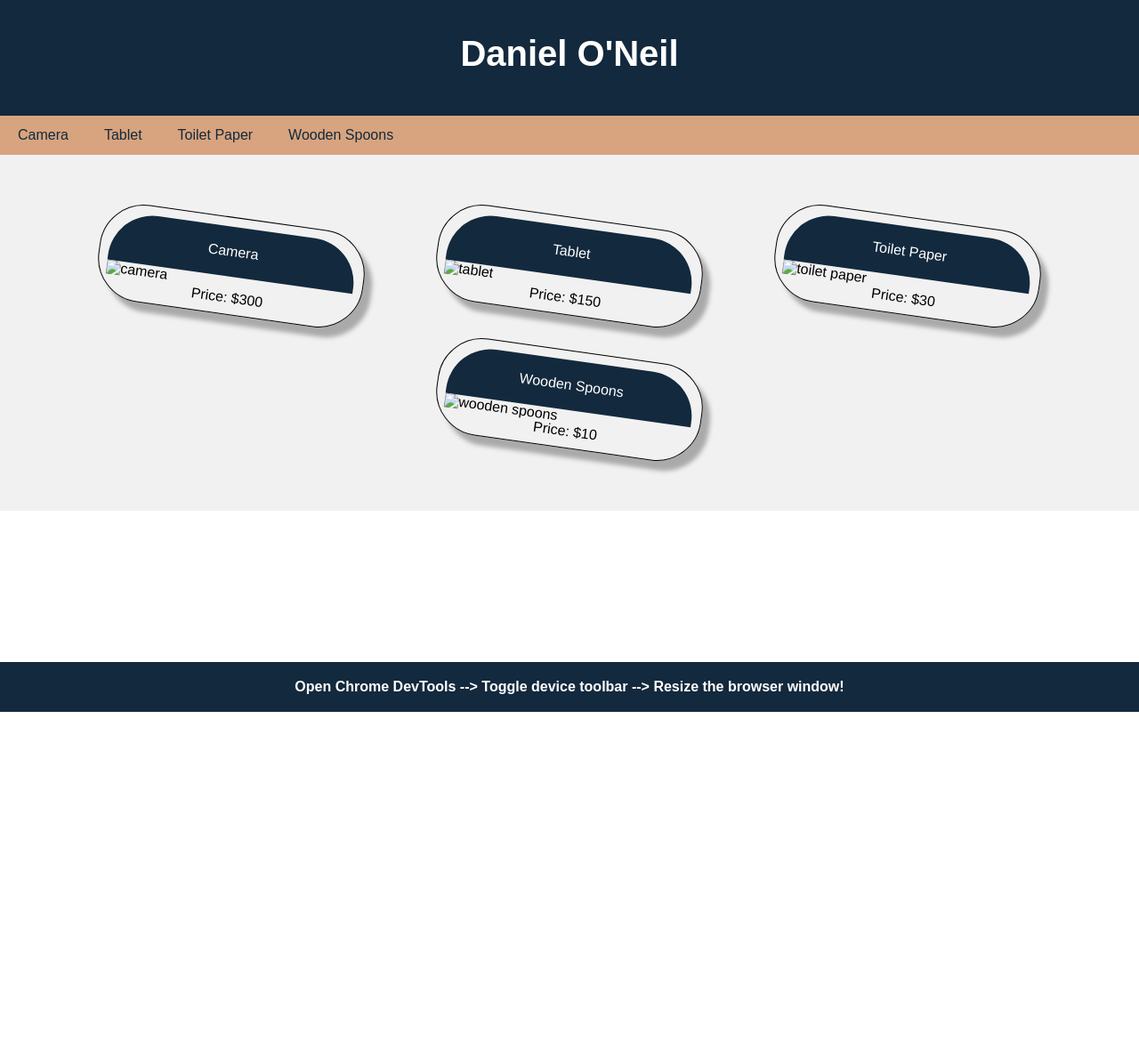
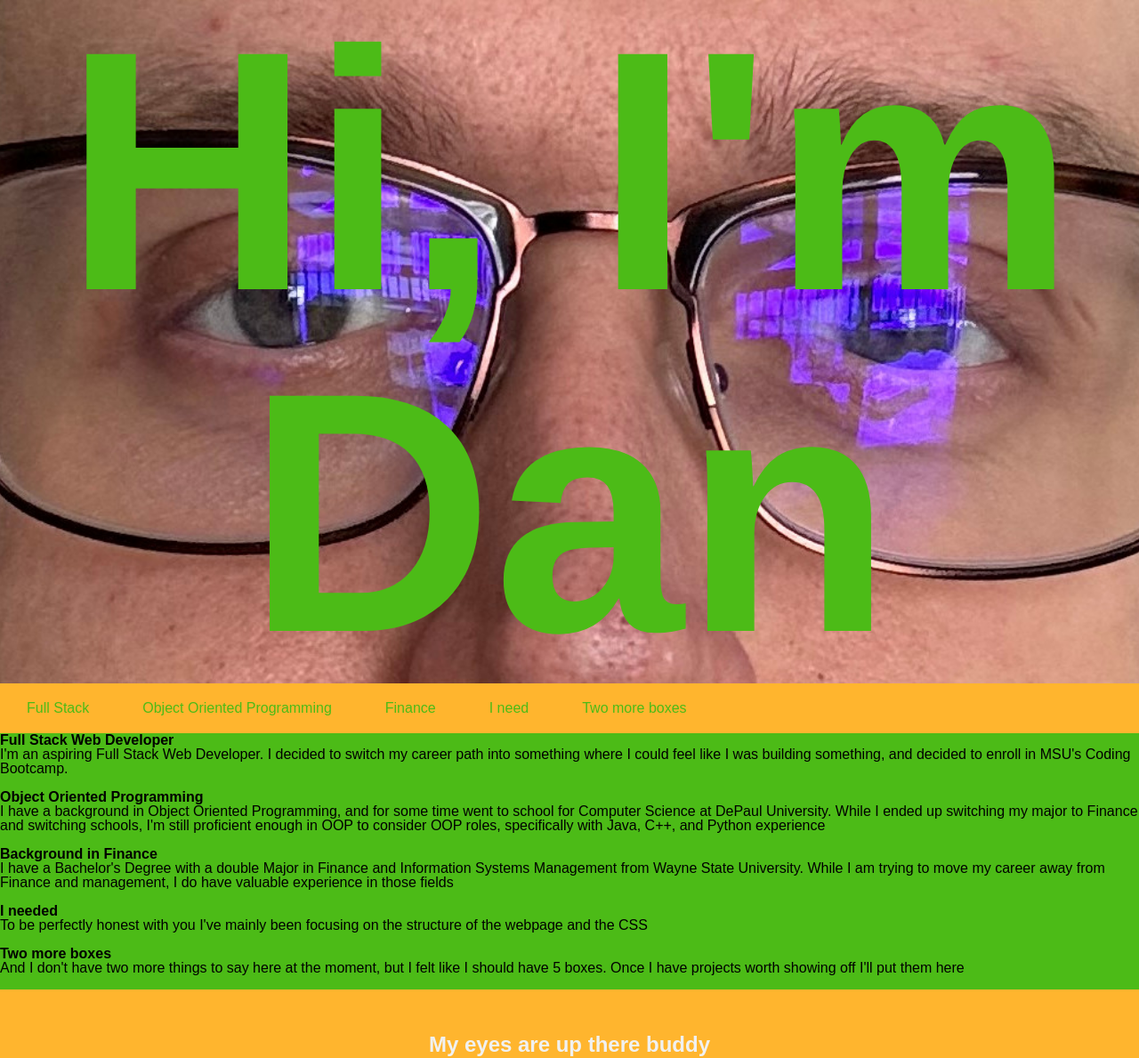
Before and after one commit to danpatoneil/Portfolio, a plain HTML site: page index.html in a window 1280 px wide. Shown: the whole page at 89% size. Before the commit the page ends 800 px from the top, so only its background shows below. Drawn offline with Linux system fonts and the light colour scheme.

Commit message:
replacing old CSS with worse CSS and altering content to be actually mine

```diff
--- a/assets/css/style.css
+++ b/assets/css/style.css
@@ -1,96 +1,71 @@
 :root {
---dark: #13293d;
---light: #f1f1f1;
---borderRad: 50px;
-}
-
-body {
-  font-size: 16px;
-  display: flex;
-  flex-direction: column;
-  min-height: 100vh;
-  justify-content: flex-start;
+--green: #4CBB17;
+--white: #f1f1f1;
+--orange: #FFB52E;
 }
 
 h1 {
-  font-size: 2.5rem;
-  margin-bottom: 10px;
+  font-size: 24rem;
 }
 
 h2 {
   font-size: 1.5rem;
-  margin-bottom: 10px;
 }
 
 header {
-  padding: 40px;
+  background-image: url(../images/eyes.jpg);
+  background-position: center;
+  background-size: cover;
+  color: var(--green);
   text-align: center;
-  background: var(--dark);
-  color: #fff;
 }
 
 nav {
   display: flex;
-  background-color: #d8a47f;
+  background-color: var(--orange);
 }
 
 nav a {
-  color: var(--dark);
-  padding: 14px 20px;
+  color: var(--green);
+  padding: 20px 30px;
   text-decoration: none;
-  text-align: center;
 }
 
 nav a:hover {
-  background-color: var(--light);
+  background-color: var(--white);
 }
 
 main {
+  background-color: var(--green);
   display: flex;
   flex-wrap: wrap;
 }
 
 footer {
-  width: 100%;
-  bottom: 0;
-  padding: 20px;
+  padding: 50px 0px 10px 0px;
   text-align: center;
-  background: var(--dark);
-  color: #fff;
-  margin-top: auto;
+  background-color: var(--orange);
+  color: var(--white);
 }
 
-.products {
-  flex: 1;
-  background-color: var(--light);
-  padding: 50px;
-  display: flex;
-  flex-wrap: wrap;
-  justify-content: space-evenly;
+.card:first-of-type{
+  width: 100%;
+}
+
+.card:hover{
+
 }
 
 .card {
-  border-style: solid;
-  border-width: 1px;
-  border-radius: var(--borderRad);
-  padding: 10px;
   flex: 0 0 300px;
-  transform: rotate(8deg);
-  box-shadow: 10px 10px 5px #aaaaaa;
-  margin: 20px;
 }
 
 .card > header {
-  border-radius: var(--borderRad) var(--borderRad) 0px 0px;
-  padding: 20px;
+
 }
 
 .card > p {
-  text-align: center;
-}
 
-.card > img {
-  width: 100%;
 }
 
 @media screen and (max-width: 768px) {
--- a/index.html
+++ b/index.html
@@ -12,50 +12,52 @@
 <body>
   <!-- Header -->
   <header>
-    <h1>Daniel O'Neil</h1>
+    <h1>Hi, I'm Dan</h1>
   </header>
 
   <!-- Navbar -->
   <nav>
-    <a href="#">Camera</a>
-    <a href="#">Tablet</a>
-    <a href="#">Toilet Paper</a>
-    <a href="#">Wooden Spoons</a>
+    <a href="#fullStack">Full Stack</a>
+    <a href="#oop">Object Oriented Programming</a>
+    <a href="#finance">Finance</a>
+    <a href="#need">I need</a>
+    <a href="#boxes">Two more boxes</a>
   </nav>
 
   <!-- Body -->
   <main>
-    <!-- Product Cards -->
-    <div class="products">
-      <section class="card">
-        <header>Camera</header>
-        <img src="" alt="camera" />
-        <p>Price: $300</p>
-      </section>
-      <section class="card">
-        <header>Tablet</header>
-        <img src="" alt="tablet" />
-        <p>Price: $150</p>
-      </section>
-      <section class="card">
-        <header>Toilet Paper</header>
-        <img src="" alt="toilet paper" />
-        <p>Price: $30</p>
-      </section>
-      <section class="card">
-        <header>Wooden Spoons</header>
-        <img src="" alt="wooden spoons" />
-        <p>Price: $10</p>
-      </section>
-    </div>
+    <section>
+      <div class="card" id="fullStack">
+        <h3>Full Stack Web Developer</h3>
+        <p>I'm an aspiring Full Stack Web Developer. I decided to switch my career path into something where I could feel like I was building something, and decided to enroll in MSU's Coding Bootcamp.</p>
+        <img src="" alt="">
+      </div>
+      <div class="card" id="oop">
+        <h3>Object Oriented Programming</h3>
+        <p>I have a background in Object Oriented Programming, and for some time went to school for Computer Science at DePaul University. While I ended up switching my major to Finance and switching schools, I'm still proficient enough in OOP to consider OOP roles, specifically with Java, C++, and Python experience</p>
+        <img src="" alt="">
+      </div>
+      <div class="card" id="finance">
+        <h3>Background in Finance</h3>
+        <p>I have a Bachelor's Degree with a double Major in Finance and Information Systems Management from Wayne State University. While I am trying to move my career away from Finance and management, I do have valuable experience in those fields</p>
+        <img src="" alt="">
+      </div>
+      <div class="card" id="need">
+        <h3>I needed</h3>
+        <p>To be perfectly honest with you I've mainly been focusing on the structure of the webpage and the CSS</p>
+        <img src="" alt="">
+      </div>
+      <div class="card" id="boxes">
+       <h3>Two more boxes</h3>
+       <p>And I don't have two more things to say here at the moment, but I felt like I should have 5 boxes. Once I have projects worth showing off I'll put them here</p>
+        <img src="" alt="">
+      </div>
+    </section>
   </main>
 
   <!-- Footer -->
   <footer>
-    <h3>
-      Open Chrome DevTools --> Toggle device toolbar --> Resize the browser
-      window!
-    </h3>
+    <h2>My eyes are up there buddy</h2>
   </footer>
 </body>
 
```
Also changed, not shown: assets/images/eyes.jpg (added).
